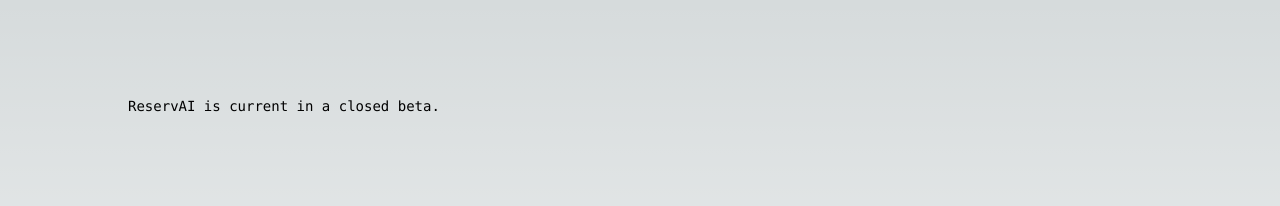
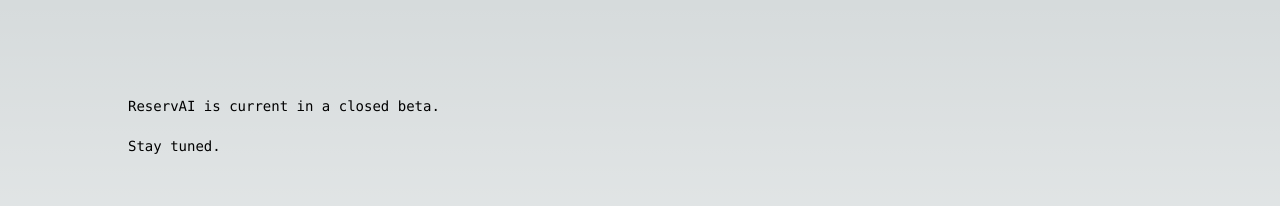
Before and after one commit to Glitched/ReservAI, a Next.js app in the folder frontend/: page / in a window 1280 px wide. Shown: the top 206 px of the page. Built offline with nearby package versions, Linux system fonts and the light colour scheme.

Commit message:
Add component with text typing effect for msg

```diff
--- /dev/null
+++ b/frontend/src/components/type.tsx
@@ -0,0 +1,32 @@
+import { Inter } from "next/font/google";
+import { useEffect, useState } from "react";
+
+const inter = Inter({ subsets: ["latin"] });
+
+export default function Type({ msg, speed }: { msg: string; speed?: number }) {
+  const [showBlock, setShowBlock] = useState(false);
+  const [len, setLen] = useState(0);
+
+  useEffect(() => {
+    const interval = setInterval(() => {
+      setShowBlock((curr) => !curr);
+    }, 500);
+    return () => clearInterval(interval);
+  }, []);
+
+  useEffect(() => {
+    const interval = setInterval(() => {
+      setLen((len) => len + 1);
+    }, speed ?? 50);
+    return () => clearInterval(interval);
+  }, []);
+
+  const textToRender = msg.slice(0, len);
+
+  return (
+    <h1 className="whitespace-pre-wrap">
+      {textToRender}
+      {showBlock && "█"}
+    </h1>
+  );
+}
--- a/frontend/src/pages/index.tsx
+++ b/frontend/src/pages/index.tsx
@@ -1,24 +1,17 @@
+import Type from "@/components/type";
 import { Inter } from "next/font/google";
-import { useEffect, useState } from "react";
 
 const inter = Inter({ subsets: ["latin"] });
 
 export default function Home() {
-  const [showBlock, setShowBlock] = useState(false);
-  useEffect(() => {
-    const interval = setInterval(() => {
-      setShowBlock((curr) => !curr);
-    }, 500);
-    return () => clearInterval(interval);
-  }, []);
-
+  const headerMsg = "ReservAI is current in a closed beta.\n\nStay tuned.";
   return (
     <main
-      className={`flex min-h-screen flex-col items-center justify-between p-24 ${inter.className}`}
+      className={`flex min-h-screen flex-col items-center justify-between md:p-24 sm:p-12 p-8 ${inter.className}`}
     >
-      <div className="z-10 w-full max-w-5xl items-center justify-between font-mono text-sm lg:flex">
-        <div className="fixed bottom-0 left-0 flex h-48 w-full items-end justify-center bg-gradient-to-t from-white via-white dark:from-black dark:via-black lg:static lg:h-auto lg:w-auto lg:bg-none">
-          <h1>ReservAI is current in a closed beta.{showBlock && "█"}</h1>
+      <div className="z-10 w-full max-w-5xl items-center justify-between font-mono text-sm flex">
+        <div className="bottom-0 left-0 flex items-end justify-center  from-white via-white dark:from-black dark:via-black static h-auto w-auto bg-none">
+          <Type msg={headerMsg} />
         </div>
       </div>
     </main>
```
